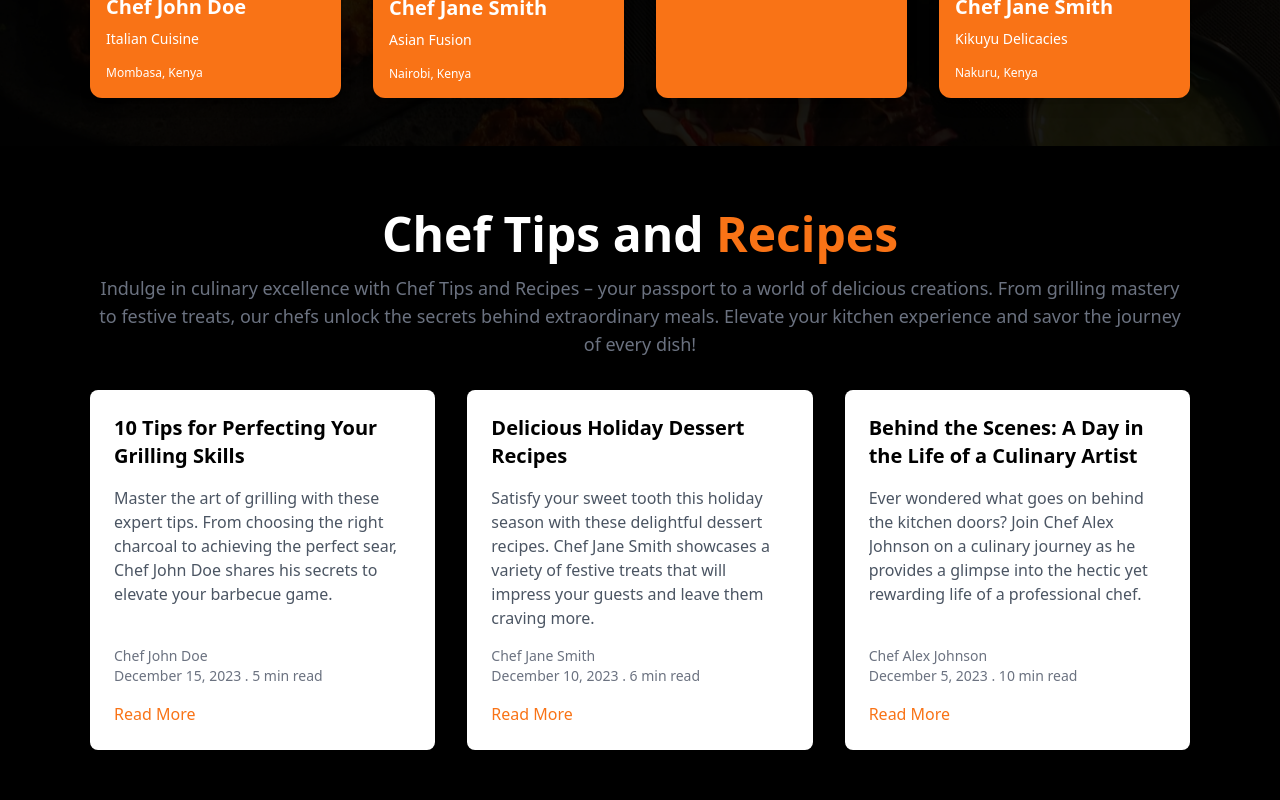
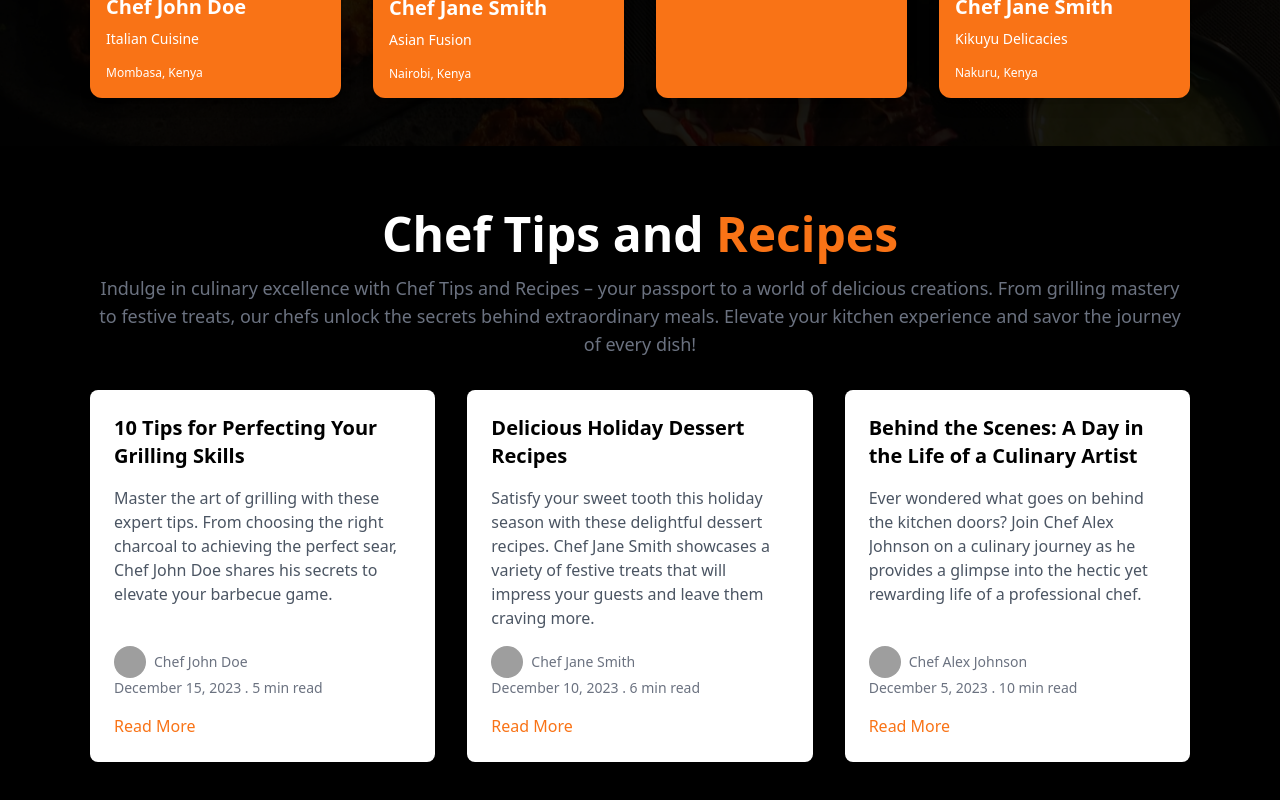
Before and after one commit to naomirono/Catering_app, a React (Vite) app in the folder client/: page / in a window 1280 px wide. Shown: the part 1983-2783 px from the top of the page. Built offline with nearby package versions, Linux system fonts and the light colour scheme; grey boxes are pictures that could not be loaded.

Commit message:
Add a profile image to the left of author paragraph

```diff
--- a/client/src/components/Layout/Blog/Blog.jsx
+++ b/client/src/components/Layout/Blog/Blog.jsx
@@ -2,35 +2,38 @@
 
 import React from 'react';
 
-const Blog = () => {
+const BlogRecipeSection = () => {
   const blogPosts = [
     {
       title: '10 Tips for Perfecting Your Grilling Skills',
       content: 'Master the art of grilling with these expert tips. From choosing the right charcoal to achieving the perfect sear, Chef John Doe shares his secrets to elevate your barbecue game.',
       author: 'Chef John Doe',
       date: 'December 15, 2023',
-      time:'5 min',
+      time: '5 min',
+      profileImage: 'https://placekitten.com/50/50', // Replace with actual image URL
     },
     {
       title: 'Delicious Holiday Dessert Recipes',
       content: 'Satisfy your sweet tooth this holiday season with these delightful dessert recipes. Chef Jane Smith showcases a variety of festive treats that will impress your guests and leave them craving more.',
       author: 'Chef Jane Smith',
       date: 'December 10, 2023',
-      time:'6 min',
+      time: '6 min',
+      profileImage: 'https://placekitten.com/50/50', // Replace with actual image URL
     },
     {
       title: 'Behind the Scenes: A Day in the Life of a Culinary Artist',
       content: 'Ever wondered what goes on behind the kitchen doors? Join Chef Alex Johnson on a culinary journey as he provides a glimpse into the hectic yet rewarding life of a professional chef.',
       author: 'Chef Alex Johnson',
       date: 'December 5, 2023',
-      time:'10 min',
+      time: '10 min',
+      profileImage: 'https://placekitten.com/50/50', // Replace with actual image URL
     },
   ];
 
   return (
     <section className="py-16">
       <div className="container mx-auto max-w-[1100px]">
-      <div className='text-center mb-8'>
+        <div className='text-center mb-8'>
           <h2 className="text-5xl font-bold text-white mb-4">Chef Tips and <span className='text-orange-500'>Recipes</span></h2>
           <p className="text-lg text-gray-500 mb-6">Indulge in culinary excellence with Chef Tips and Recipes – your passport to a world of delicious creations. From grilling mastery to festive treats, our chefs unlock the secrets behind extraordinary meals. Elevate your kitchen experience and savor the journey of every dish!</p>
         </div>
@@ -42,7 +45,14 @@ const Blog = () => {
               <div className="flex-grow overflow-hidden">
                 <p className="text-gray-600">{post.content}</p>
               </div>
-              <p className="text-sm text-gray-500 mt-4">{post.author}</p>
+              <div className="flex items-center mt-4">
+                <img
+                  src={post.profileImage}
+                  alt={`Profile of ${post.author}`}
+                  className="w-8 h-8 rounded-full mr-2"
+                />
+                <p className="text-sm text-gray-500">{post.author}</p>
+              </div>
               <p className="text-sm text-gray-500">{`${post.date} . ${post.time} read`}</p>
               <div className="mt-4">
                 <a
@@ -60,4 +70,4 @@ const Blog = () => {
   );
 };
 
-export default Blog;
+export default BlogRecipeSection;
```
